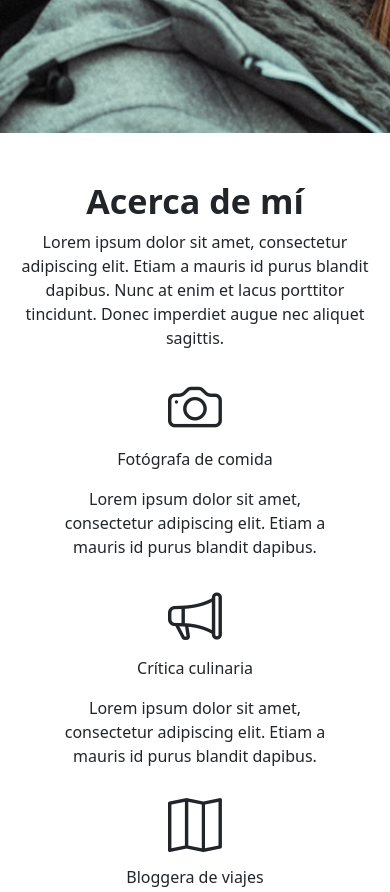
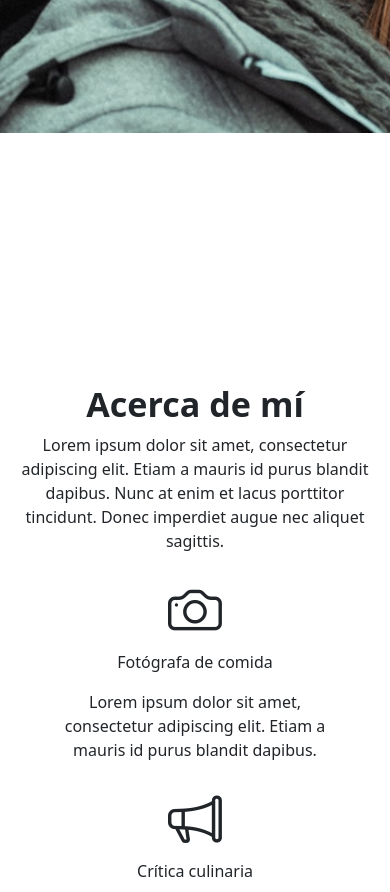
Before and after one commit to urbinavidelapedro/oliviaRos, a plain HTML site: page index.html in a window 390 px wide. Shown: the part 660-1552 px from the top of the page. Drawn offline with nearby package versions, Linux system fonts and the light colour scheme.

Commit message:
Se logra hacer responsiva el acerca de mi

```diff
--- a/assets/css/main.css
+++ b/assets/css/main.css
@@ -67,6 +67,11 @@ body {
     padding-right: auto;
 }
 
+article{
+    min-height: 76vh;
+}
+
+
 
 
 @media only screen and (max-width: 1000px) {
@@ -95,6 +100,10 @@ body {
      #botonDosHero{
         margin-left: 3vw;
      }
+
+     article{
+        min-height: 150vh;
+    }
 
 
   }
@@ -127,5 +136,8 @@ body {
         margin-right: 15vw;
      }
 
+     article{
+        min-height: 150vh;
+    }
 
   }
--- a/index.html
+++ b/index.html
@@ -93,9 +93,9 @@
     <!-- Fin del hero section -->
 
 <!-- Inicio del acerca de mi -->
-<article>
-    <div class="container-fluid pt-5">
-        <div class="row">
+<article class="position-relative">
+    <div class="container-fluid pt-5 acercaDeMimp position-absolute top-50 start-50 translate-middle">
+        <div class="row d-flex align-items-center">
             <div class="col-12 text-center">
                 <h2 class=" fw-bold display-4">Acerca de mí</h2>
                 <p>Lorem ipsum dolor sit amet, consectetur adipiscing elit. Etiam a mauris id purus blandit dapibus.
```
